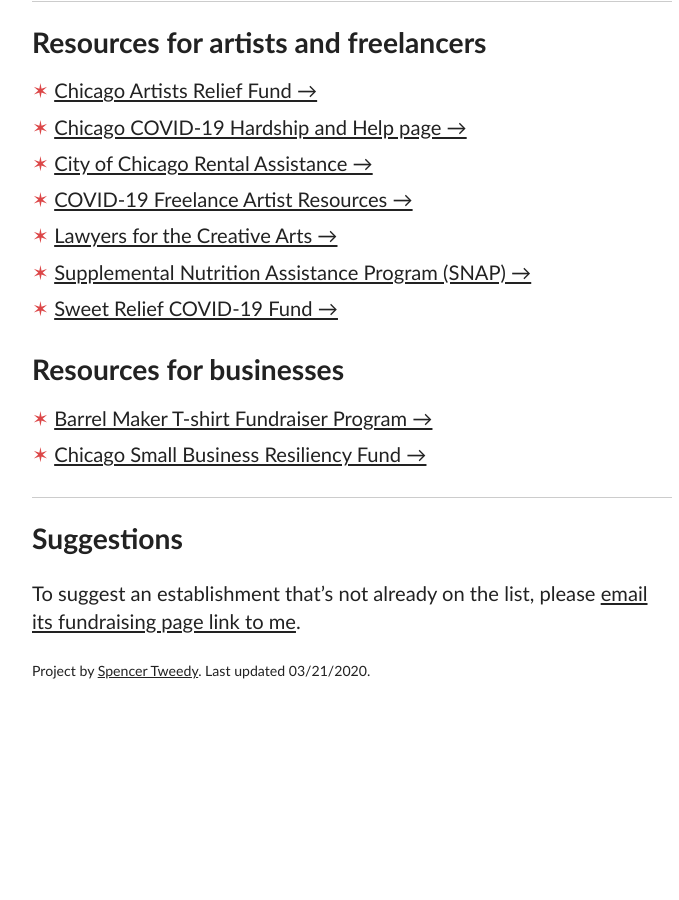
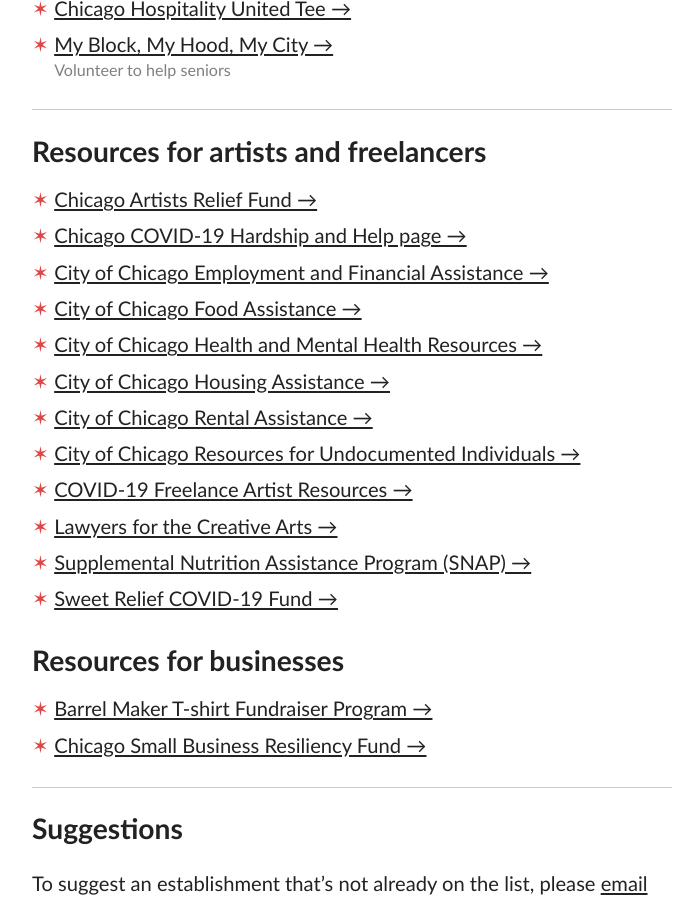
Before and after one commit to spencertweedy/chicagoservicerelief, a Jekyll site: the page built from index.html, in a window 1280 px wide and 900 px high, scrolled down 12155 px. Shown: the whole window, without its empty margins (288-967 px from the left). Built offline with Jekyll 4.4.1, drawn with Linux system fonts in a browser that asks for light colours; before the commit the page ends 12943 px from its top, so only the background shows below that; some of the changed text lies outside the part shown.

Commit message:
add several

```diff
--- a/_data/establishments.yml
+++ b/_data/establishments.yml
@@ -949,3 +949,27 @@
 - title: ComedySportz
   url: https://www.gofundme.com/f/help-comedysportz-keep-you-laughing
   type: theater
+- title: Yolo Mexican Restaurant
+  url: https://www.gofundme.com/f/support-yolo-mexican-restaurant
+  type: restaurant
+- title: Schwa
+  url: https://www.gofundme.com/f/support-your-local-schwa
+  type: restaurant
+- title: Monsignor Murphy’s
+  url: https://www.gofundme.com/f/monsignor-murphy039s-virtual-tip-jar
+  type: bar
+- title: City of Chicago Health and Mental Health Resources
+  url: https://www.chicago.gov/city/en/sites/covid-19/home/resources.html#general-information
+  type: resource
+- title: City of Chicago Food Assistance
+  url: https://www.chicago.gov/city/en/sites/covid-19/home/resources.html#food-assistance
+  type: resource
+- title: City of Chicago Housing Assistance
+  url: https://www.chicago.gov/city/en/sites/covid-19/home/resources.html#housing-assistance
+  type: resource
+- title: City of Chicago Resources for Undocumented Individuals
+  url: https://www.chicago.gov/city/en/sites/covid-19/home/resources.html#id-content-city-en-sites-covid-19-home-resources-jcrcontent-main-content-separator
+  type: resource
+- title: City of Chicago Employment and Financial Assistance
+  url: https://www.chicago.gov/city/en/sites/covid-19/home/resources.html#financial-assistance
+  type: resource
```
